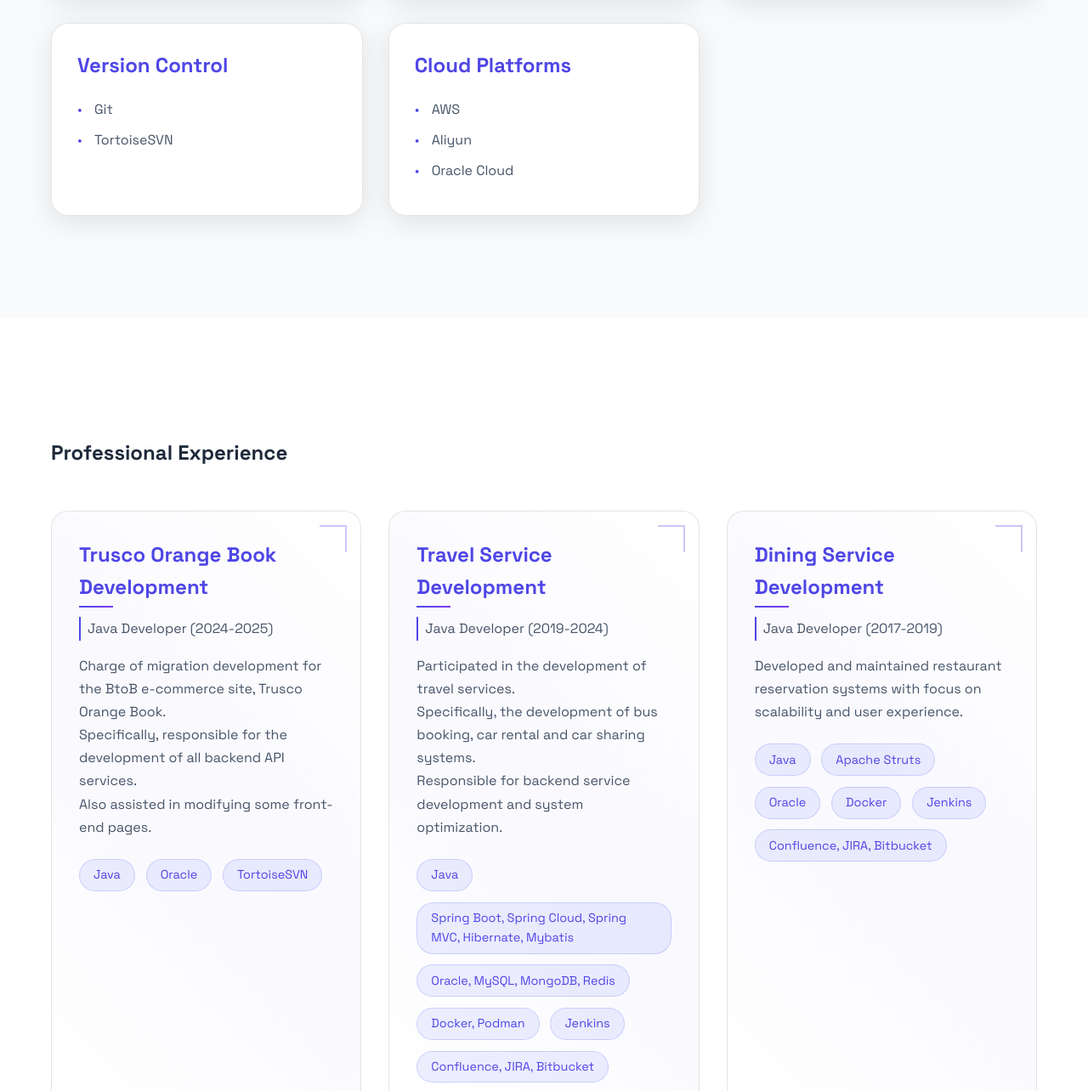
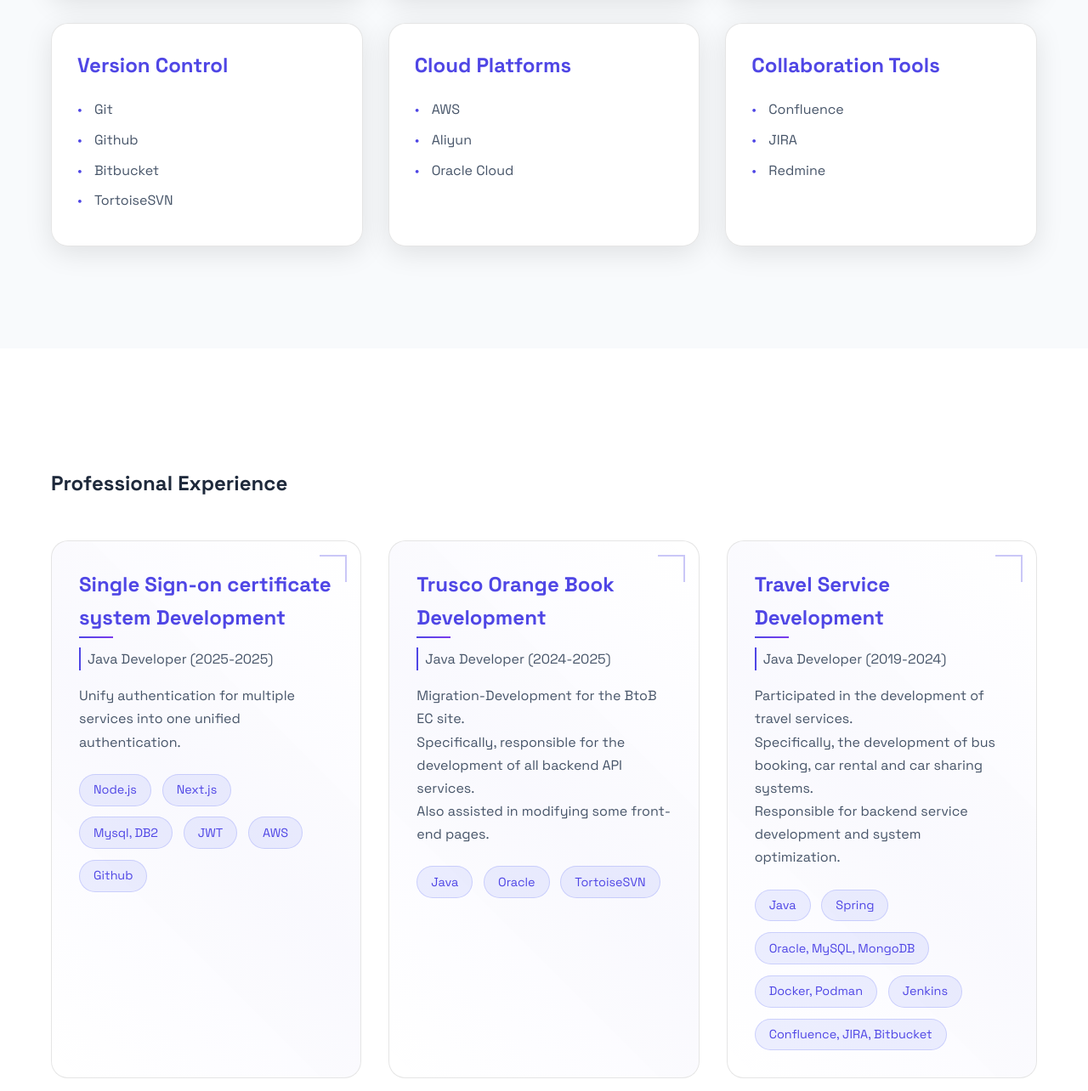
Before and after one commit to znbwork/znbwork.github.io, a plain HTML site: page index.html in a window 1280 px wide. Shown: the part 2036-3320 px from the top of the page at 85% size. Drawn offline with Linux system fonts and the light colour scheme.

Commit message:
Update index.html

```diff
--- a/index.html
+++ b/index.html
@@ -111,6 +111,8 @@
                         <h3>Version Control</h3>
                         <ul>
                             <li>Git</li>
+                            <li>Github</li>
+                            <li>Bitbucket</li>
                             <li>TortoiseSVN</li>
                         </ul>
                     </div>
@@ -120,6 +122,14 @@
                             <li>AWS</li>
                             <li>Aliyun</li>
                             <li>Oracle Cloud</li>
+                        </ul>
+                    </div>
+                    <div class="skill-item">
+                        <h3>Collaboration Tools</h3>
+                        <ul>
+                            <li>Confluence</li>
+                            <li>JIRA</li>
+                            <li>Redmine</li>
                         </ul>
                     </div>
                 </div>
@@ -132,10 +142,25 @@
                 <h2>Professional Experience</h2>
                 <div class="project-grid">
                     <div class="project-card">
+                        <h3>Single Sign-on certificate system Development</h3>
+                        <p class="role">Java Developer (2025-2025)</p>
+                        <p class="project-description">
+                            Unify authentication for multiple services into one unified authentication.
+                        </p>
+                        <div class="project-tags">
+                            <span>Node.js</span>
+                            <span>Next.js</span>
+                            <span>Mysql, DB2</span>
+                            <span>JWT</span>
+                            <span>AWS</span>
+                            <span>Github</span>
+                        </div>
+                    </div>
+                    <div class="project-card">
                         <h3>Trusco Orange Book Development</h3>
                         <p class="role">Java Developer (2024-2025)</p>
                         <p class="project-description">
-                            Charge of migration development for the BtoB e-commerce site, Trusco Orange Book.<br>
+                            Migration-Development for the BtoB EC site.<br>
                             Specifically, responsible for the development of all backend API services.<br>
                             Also assisted in modifying some front-end pages.
                         </p>
@@ -155,8 +180,8 @@
                         </p>
                         <div class="project-tags">
                             <span>Java</span>
-                            <span>Spring Boot, Spring Cloud, Spring MVC, Hibernate, Mybatis</span>
-                            <span>Oracle, MySQL, MongoDB, Redis</span>
+                            <span>Spring</span>
+                            <span>Oracle, MySQL, MongoDB</span>
                             <span>Docker, Podman</span>
                             <span>Jenkins</span>
                             <span>Confluence, JIRA, Bitbucket</span>
@@ -207,8 +232,8 @@
                         <h3>University Attendance Management System Development (Android)</h3>
                         <p class="role">Android Developer (2012-2013)</p>
                         <p class="project-description">
-                            Developed an attendance management system for universities using Android technology.
-                            The system allowed students to check in using Felica cards via NFC.
+                            Developed an attendance management system for universities using Android technology.<br>
+                            The system allowed students to check in using Felica cards via NFC.<br>
                             Also developed an office system for attendance management.
                         </p>
                         <div class="project-tags">
```
